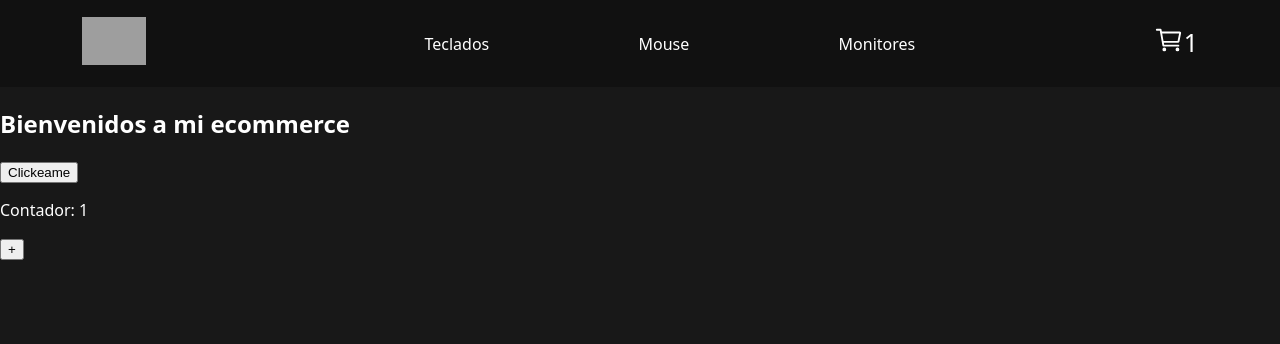
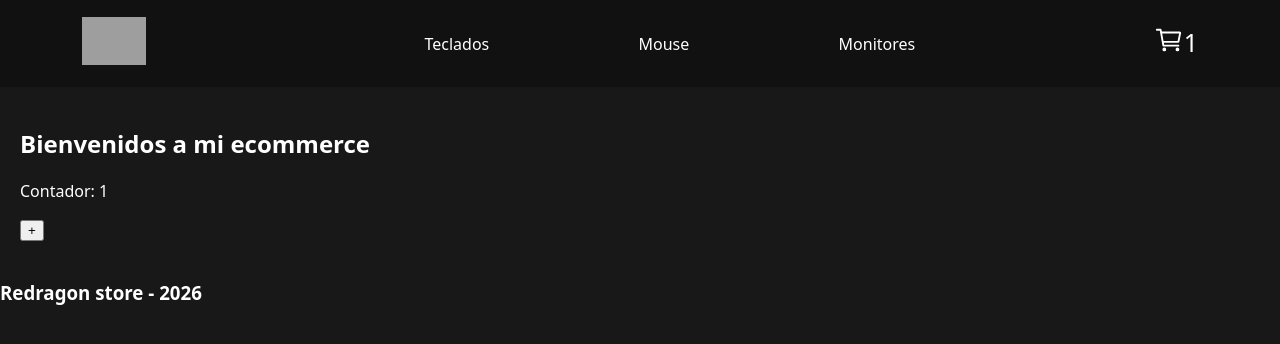
Before and after one commit to MartinPerezDev/ecommerce-95615, a React (Vite) app: page / in a window 1280 px wide. Shown: the top 344 px of the page. Built offline with nearby package versions, Linux system fonts and the light colour scheme; grey boxes are pictures that could not be loaded.

Commit message:
clase 4: Layout, Pages, Render de array y data de products

```diff
--- a/src/App.jsx
+++ b/src/App.jsx
@@ -1,19 +1,14 @@
 import './App.css';
-import NavBar from './components/NavBar/NavBar';
-import ItemListContainer from './components/ItemListContainer/ItemListContainer';
-import ContadorContainer from './components/ejemplos/ContadorContainer/ContadorContainer';
+import LayoutApp from './layouts/LayoutApp';
+import HomePage from './pages/HomePage';
 
 function App() {
 
-  function saludando(){
-    alert("Saludos desde el componente App");
-  };
-
   return (
     <div>
-      <NavBar />
-      <ItemListContainer saludo="Bienvenidos a mi ecommerce" saludando={saludando} />
-      <ContadorContainer />
+      <LayoutApp>
+        <HomePage />
+      </LayoutApp>
     </div>
   )
 }
--- /dev/null
+++ b/src/components/Footer/Footer.jsx
@@ -0,0 +1,11 @@
+import React from 'react'
+
+const Footer = () => {
+  return (
+    <div>
+      <h3>Redragon store - 2026</h3>
+    </div>
+  )
+}
+
+export default Footer
--- a/src/components/ItemListContainer/ItemListContainer.jsx
+++ b/src/components/ItemListContainer/ItemListContainer.jsx
@@ -1,11 +1,8 @@
-const ItemListContainer = ({ saludo = "Este es un texto por defecto" , saludando }) => {
+const ItemListContainer = ({ saludo = "Este es un texto por defecto" }) => {
 
   return (
     <div>
       <h2 >{saludo}</h2>
-      {
-        saludando && <button onClick={saludando} >Clickeame</button>
-      }
     </div>
   )
 }
--- a/src/components/NavBar/NavBar.jsx
+++ b/src/components/NavBar/NavBar.jsx
@@ -3,6 +3,22 @@ import Cartwidget from "../CartWidget/Cartwidget";
 import "./navbar.css";
 
 const NavBar = () => {
+
+  const categories = [
+    {
+      id: 1,
+      label: "Teclados"
+    },
+    {
+      id: 2,
+      label: "Mouse"
+    },
+    {
+      id: 3,
+      label: "Monitores"
+    }
+  ];
+
   return (
     <nav className="navbar">
       <div className="brand">
@@ -10,9 +26,11 @@ const NavBar = () => {
       </div>
 
       <ul className="categories">
-        <li>Teclados</li>
-        <li>Mouse</li>
-        <li>Monitores</li>
+        {
+          categories.map( (category) => (
+            <li key={category.id} >{category.label}</li>
+          ))
+        }
       </ul>
 
       <Cartwidget />
--- a/src/components/ejemplos/Titulo/Titulo.jsx
+++ b/src/components/ejemplos/Titulo/Titulo.jsx
@@ -1,5 +1,5 @@
 import "./titulo.css";
-import banner from "../../img/react-banner.webp";
+import banner from "../../../img/react-banner.webp";
 
 const Titulo = () => {
 
--- /dev/null
+++ b/src/layouts/LayoutApp.jsx
@@ -0,0 +1,16 @@
+import NavBar from "../components/NavBar/NavBar";
+import Footer from "../components/Footer/Footer";
+
+const LayoutApp = ({ children }) => {
+  return (
+    <>
+      <NavBar />
+      <main style={{ padding: "20px" }} >
+        {children}
+      </main>
+      <Footer />
+    </>
+  )
+}
+
+export default LayoutApp
--- /dev/null
+++ b/src/pages/HomePage.jsx
@@ -0,0 +1,14 @@
+
+import ItemListContainer from "../components/ItemListContainer/ItemListContainer"
+import ContadorContainer from "../components/ejemplos/ContadorContainer/ContadorContainer"
+
+const HomePage = () => {
+  return (
+    <div>
+      <ItemListContainer saludo="Bienvenidos a mi ecommerce" />
+      <ContadorContainer />
+    </div>
+  )
+}
+
+export default HomePage
```
Also changed, not shown: src/data/products.js (added, +10 -0 lines), src/data/products.json (added, +10 -0 lines).
